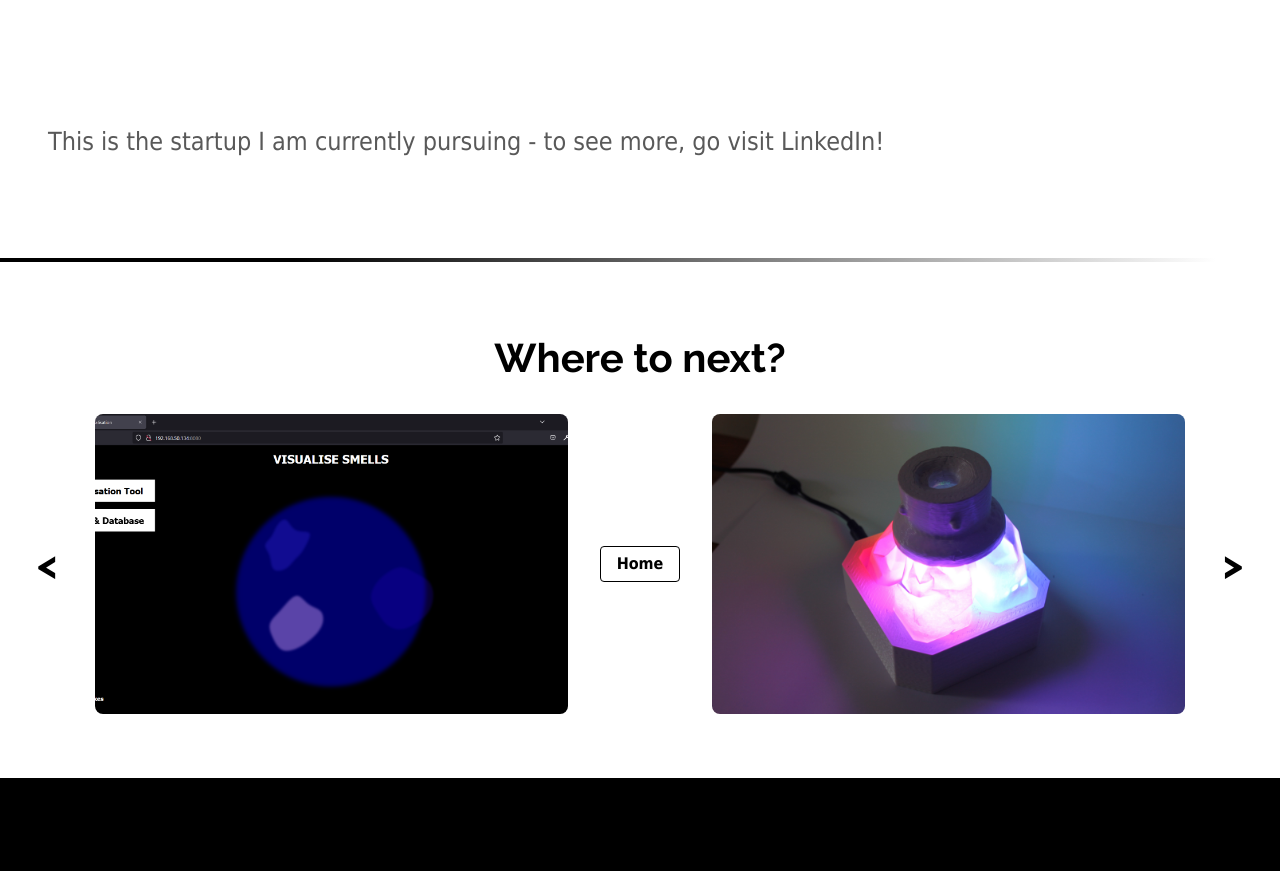
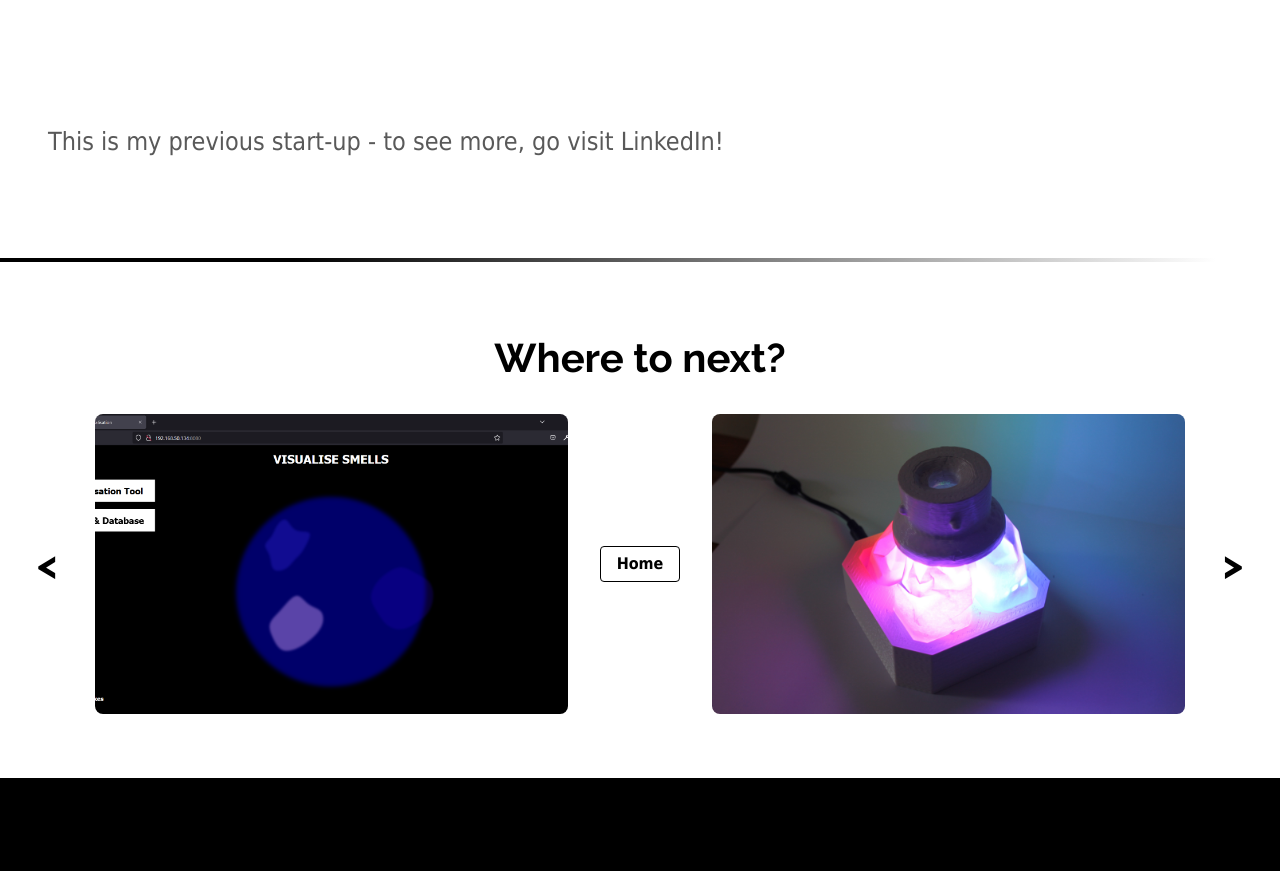
Before and after one commit to jlf119/jlf119.github.io, a website built with Parcel: page clip-energy.html in a window 1280 px wide. Shown: the part 2980-3851 px from the top of the page. Built offline with nearby package versions, Linux system fonts and the light colour scheme.

Commit message:
Update startup description in clip-energy.html

```diff
--- a/clip-energy.html
+++ b/clip-energy.html
@@ -161,7 +161,7 @@
           <div class="project2-details5">
             <div class="project2-container5">
               <span class="project2-details-sub-heading2">
-                This is the startup I am currently pursuing - to see more, go visit LinkedIn!
+                This is my previous start-up - to see more, go visit LinkedIn!
               </span>
             </div>
           </div>
```
